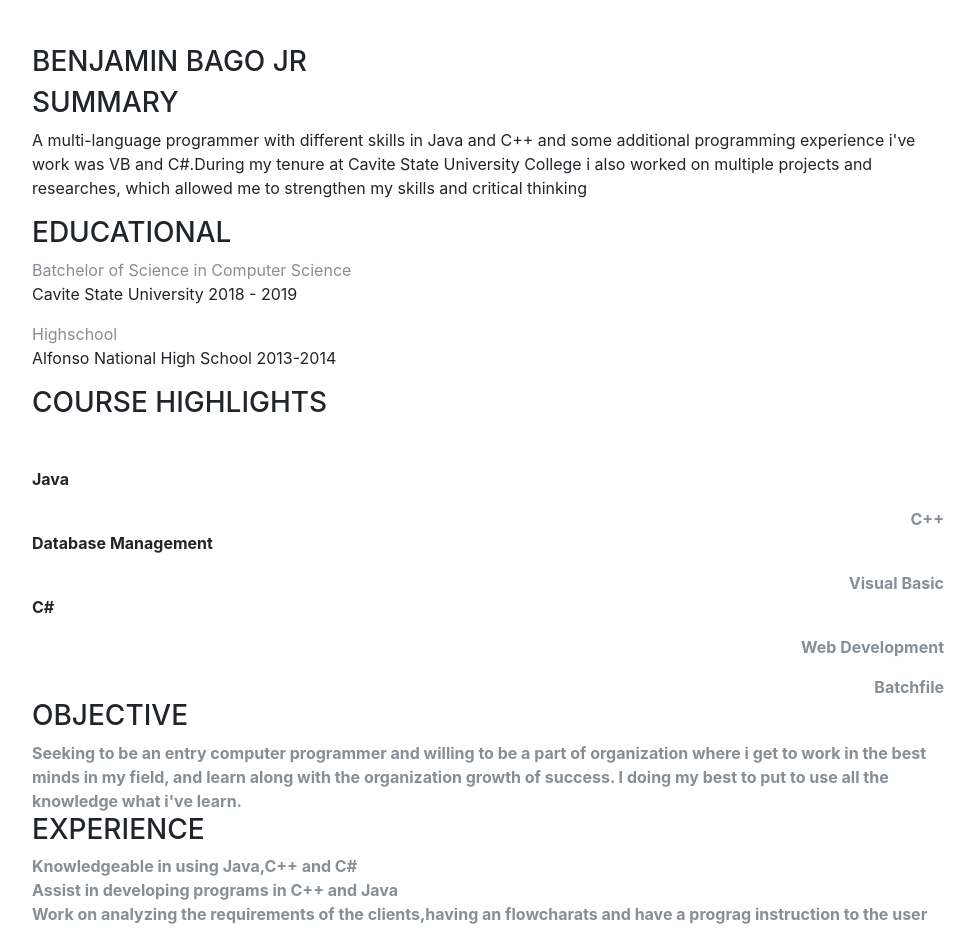
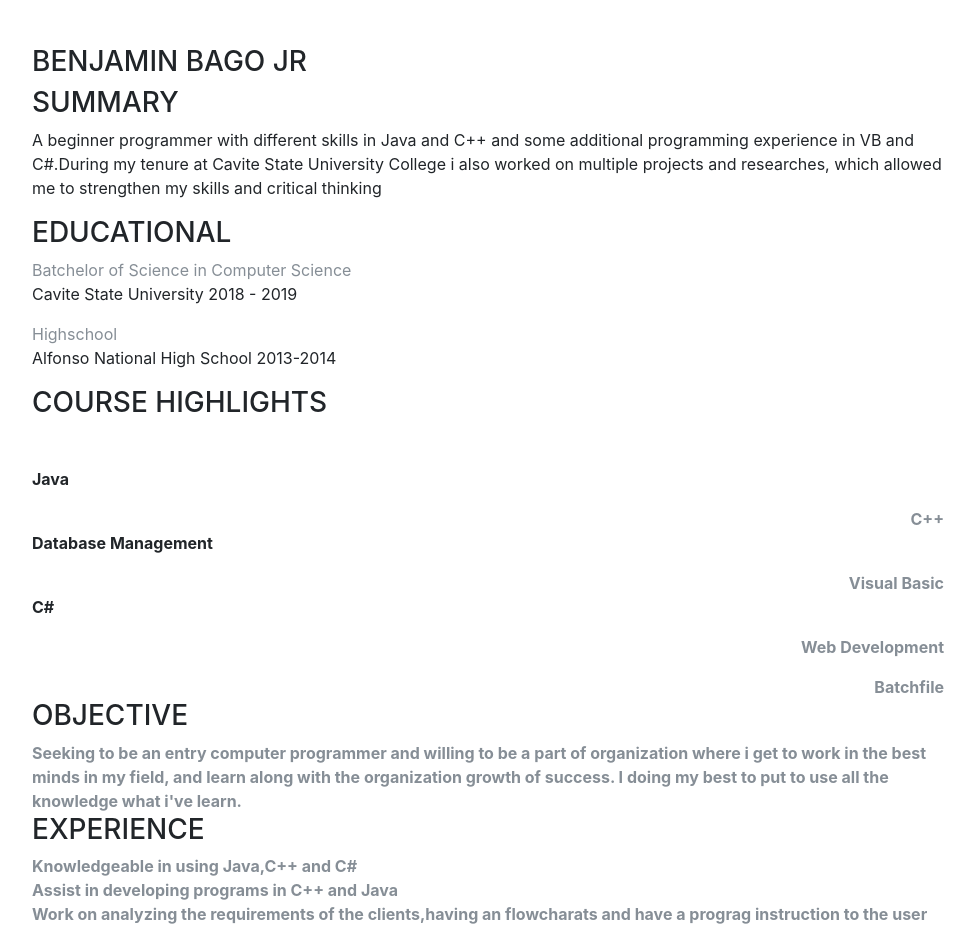
Before and after one commit to benjaminbago/BenjaminBago_Porfolio_BSCS3C, a website with bundled scripts: page BenjaminBago_Portfolio_BSCS3C/index.html in a window 1280 px wide. Shown: the part 2589-3517 px from the top of the page, without its empty margins (288-1263 px from the left). Built offline with nearby package versions, Linux system fonts and the light colour scheme; a web font is replaced by a local one.

Commit message:
Update index.html

```diff
--- a/BenjaminBago_Portfolio_BSCS3C/index.html
+++ b/BenjaminBago_Portfolio_BSCS3C/index.html
@@ -149,7 +149,7 @@
           <h2 class="mb-5">Profile</h2>
          <h3 class="">  Benjamin Bago Jr </h3>
           <h3 class="mb-2">Summary</h3>
-          <p>A multi-language programmer with different skills in Java and C++ and some additional programming experience i've work was VB and C#.During my tenure at Cavite State University College i also worked on multiple projects and researches, which allowed me to strengthen my skills and critical thinking</p>
+          <p>A beginner programmer with different skills in Java and C++ and some additional programming experience in VB and C#.During my tenure at Cavite State University College i also worked on multiple projects and researches, which allowed me to strengthen my skills and critical thinking</p>
           <h3 class="mb-2">Educational</h3>
             <div class="resume-date text-lg-left">
               <span class="text-secondary">Batchelor of Science in Computer Science</span>
```
